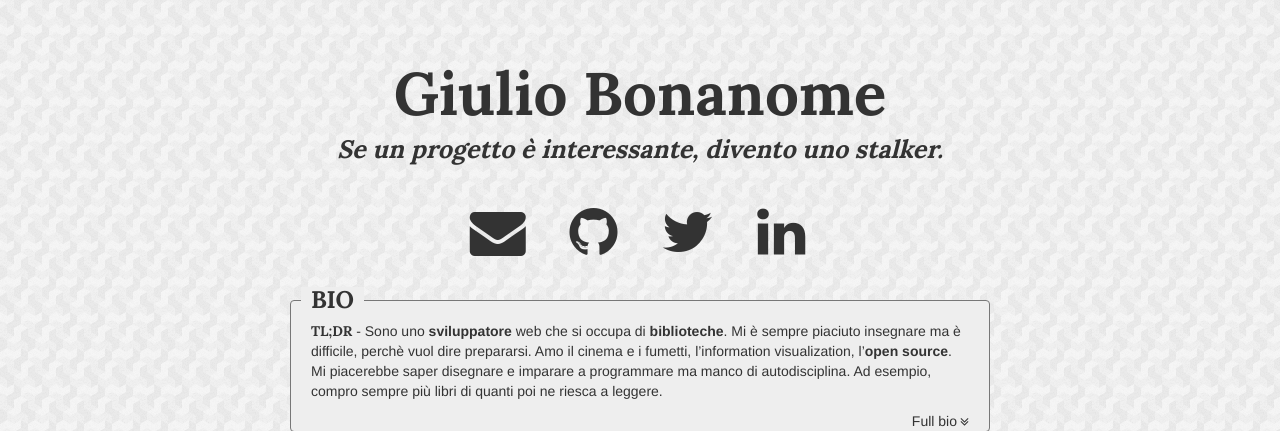
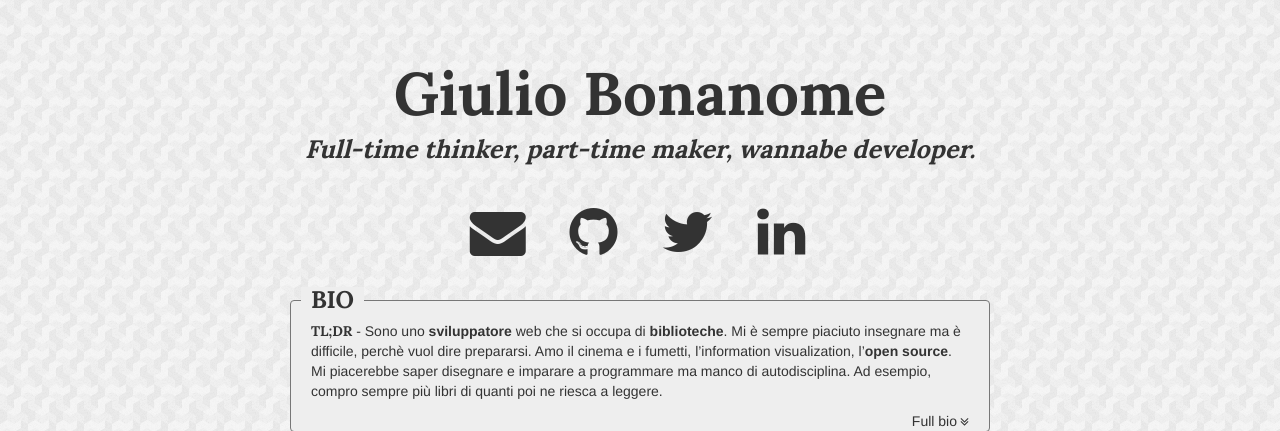
Before and after one commit to gbonanome/bonano.me, a PHP site: page / in a window 1280 px wide. Shown: the top 431 px of the page. Run offline with PHP 8.4, Linux system fonts and the light colour scheme; some libraries are stand-ins or nearby versions.

Commit message:
Better tagline

```diff
--- a/index.php
+++ b/index.php
@@ -25,7 +25,7 @@
 
         <div class="container">
             <h1>Giulio Bonanome</h1>
-            <h2 class="tagline">Se un progetto è interessante, divento uno stalker.</h2>
+            <h2 class="tagline">Full-time thinker, part-time maker, wannabe developer.</h2>
 
             <ul class="findme list-inline">
                 <li><a href="mailto:gbonanome@gmail.com"><i class="fa fa-envelope fa-4x"></i></a></li>
@@ -44,7 +44,7 @@
             </p>
             <p class="full">
                 A breve un intero e corposo paragrafo sulla mia persona. Che voglio spiegare meglio chi sono
-                e cosa ci faccio qui. Nel caso ci siano altri stalker lì fuori...
+                e cosa ci faccio qui....
             </p>
             <button>Full bio<i class="fa fa-angle-double-down"></i></button>
             </section>
```
